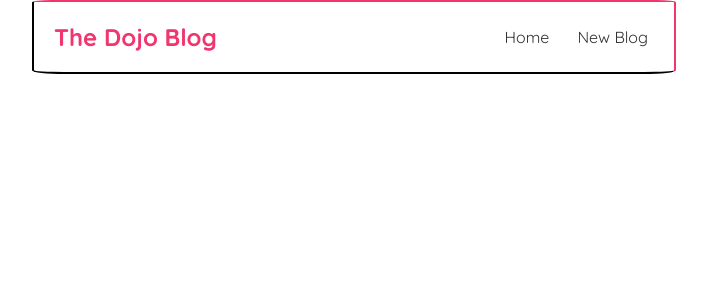
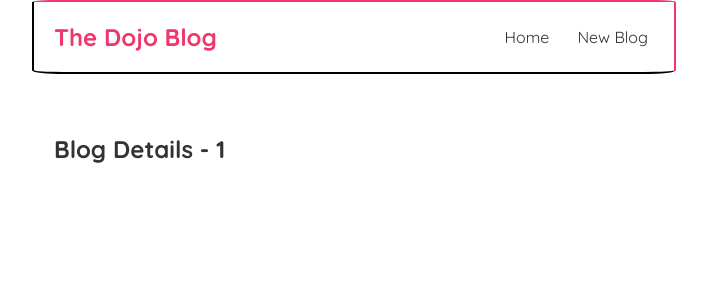
Before and after one commit to lzf834/learn-react, a React (Create React App) app: page /blogs/1 in a window 1280 px wide. Shown: the top 300 px of the page, without its empty margins (286-993 px from the left). Built offline with nearby package versions, Linux system fonts and the light colour scheme.

Commit message:
Lesson 25 - Route Parameters

```diff
--- a/src/App.js
+++ b/src/App.js
@@ -1,6 +1,7 @@
 import Navbar from "./Navbar";
 import Create from "./Create";
 import Home from "./Home";
+import BlogDetails from "./BlogDetails";
 import { BrowserRouter as Router, Route, Switch } from "react-router-dom";
 
 function App() {
@@ -16,6 +17,9 @@
             <Route path="/create">
               <Create />
             </Route>
+            <Route path="/blogs/:blog_id">
+              <BlogDetails />
+            </Route>
           </Switch>
         </div>
       </div>
--- /dev/null
+++ b/src/BlogDetails.js
@@ -0,0 +1,13 @@
+import { useParams } from "react-router-dom";
+
+const BlogDetails = () => {
+  const { blog_id } = useParams();
+
+  return (
+    <div className="blog-details">
+      <h2>Blog Details - {blog_id}</h2>
+    </div>
+  );
+};
+
+export default BlogDetails;
--- a/src/index.css
+++ b/src/index.css
@@ -58,3 +58,7 @@
   color: f1356d;
   margin-bottom: 8px;
 }
+
+.blog-preview a {
+  text-decoration: none;
+}
```
Also changed, not shown: src/BlogList.js (+6 -2 lines).
